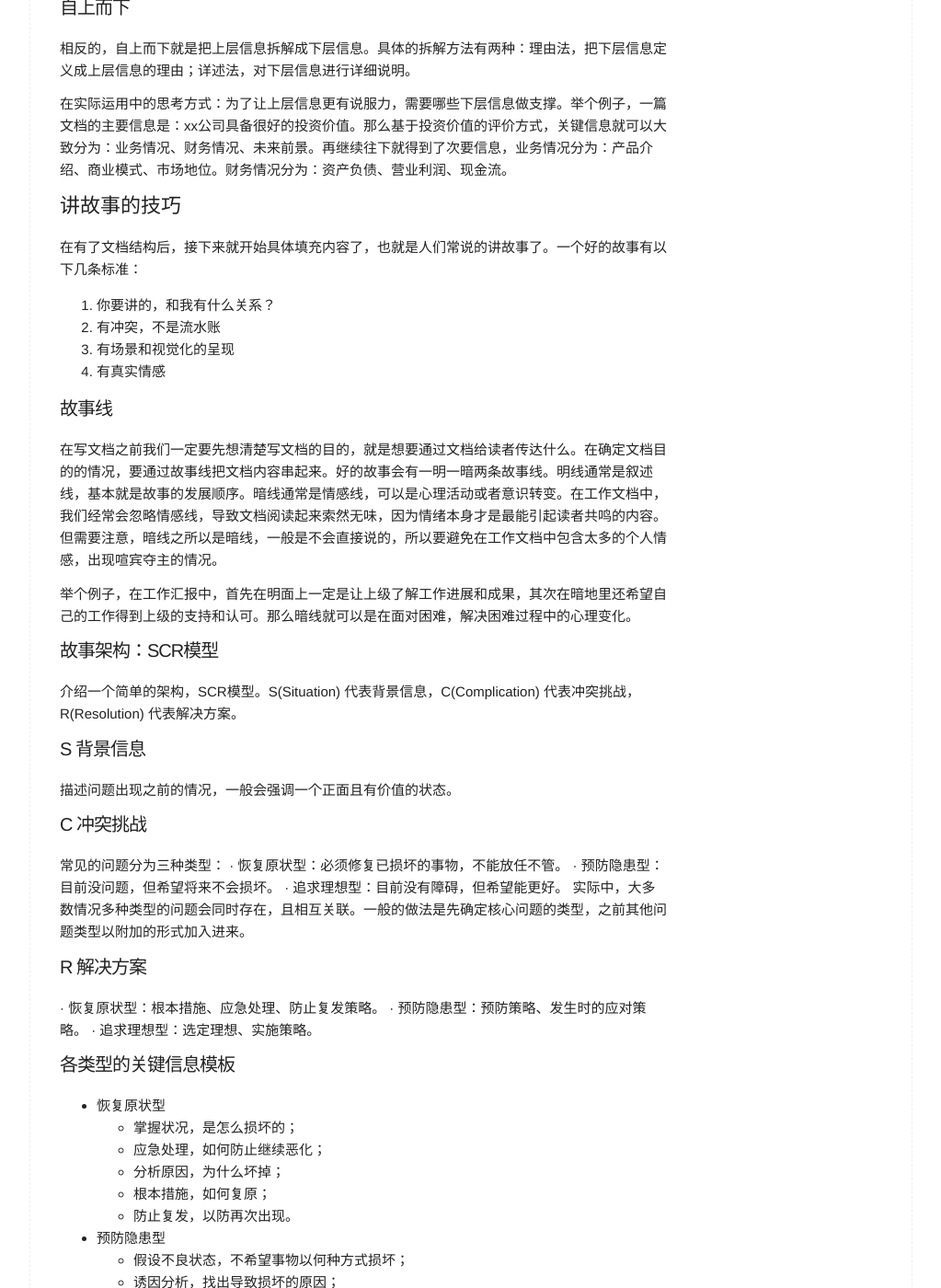
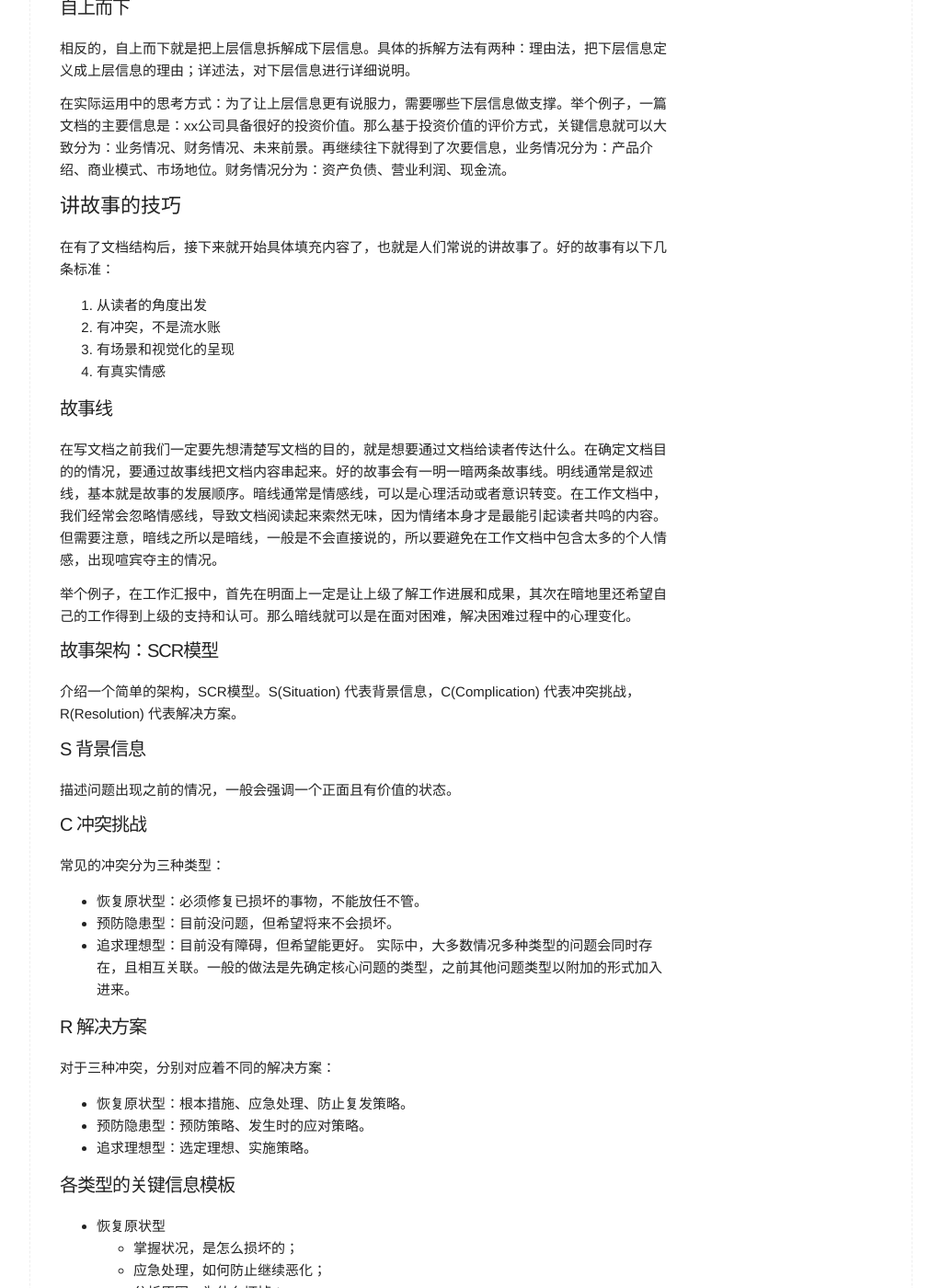
Before and after one commit to BryceHQ/brycehq.github.io, a Jekyll site: the page built from _posts/2023-10-21-如何写好工作文档.md, in a window 1280 px wide and 1400 px high, scrolled down 2406 px. Shown: the whole window at 92% size, without its empty margins (128-1151 px from the left). Built offline with Jekyll 4.4.1, drawn with Linux system fonts in a browser that asks for light colours; some of the changed text lies outside the part shown.

Commit message:
feat: 修改

````diff
--- a/_posts/2023-10-22-如何写好工作文档.md
+++ b/_posts/2023-10-21-如何写好工作文档.md
@@ -69,10 +69,10 @@ categories: 职业相关
 自下而上的做法是先基于主题收集底层信息，然后以下层信息群作为依据，作进一步的解释。解释的方式有两种：推论和摘要。
 ```
     主要信息
-        ^
+       /|\
         |
   关键信息  关键信息
-        ^
+       /|\
         | 推论：通过反复确认“因此呢”，得出没有跳跃感且相当具体的推论。
         | 摘要：抽取出潜藏在事物背后的共同本质，核心是将具体的信息抽象化。
 次要信息  次要信息  次要信息
@@ -89,8 +89,8 @@ categories: 职业相关
 在实际运用中的思考方式：为了让上层信息更有说服力，需要哪些下层信息做支撑。举个例子，一篇文档的主要信息是：xx公司具备很好的投资价值。那么基于投资价值的评价方式，关键信息就可以大致分为：业务情况、财务情况、未来前景。再继续往下就得到了次要信息，业务情况分为：产品介绍、商业模式、市场地位。财务情况分为：资产负债、营业利润、现金流。
 
 ## 讲故事的技巧
-在有了文档结构后，接下来就开始具体填充内容了，也就是人们常说的讲故事了。一个好的故事有以下几条标准：
-1. 你要讲的，和我有什么关系？
+在有了文档结构后，接下来就开始具体填充内容了，也就是人们常说的讲故事了。好的故事有以下几条标准：
+1. 从读者的角度出发
 2. 有冲突，不是流水账
 3. 有场景和视觉化的呈现
 4. 有真实情感
@@ -99,6 +99,7 @@ categories: 职业相关
 在写文档之前我们一定要先想清楚写文档的目的，就是想要通过文档给读者传达什么。在确定文档目的的情况，要通过故事线把文档内容串起来。好的故事会有一明一暗两条故事线。明线通常是叙述线，基本就是故事的发展顺序。暗线通常是情感线，可以是心理活动或者意识转变。在工作文档中，我们经常会忽略情感线，导致文档阅读起来索然无味，因为情绪本身才是最能引起读者共鸣的内容。但需要注意，暗线之所以是暗线，一般是不会直接说的，所以要避免在工作文档中包含太多的个人情感，出现喧宾夺主的情况。
 
 举个例子，在工作汇报中，首先在明面上一定是让上级了解工作进展和成果，其次在暗地里还希望自己的工作得到上级的支持和认可。那么暗线就可以是在面对困难，解决困难过程中的心理变化。
+
 ### 故事架构：SCR模型
 介绍一个简单的架构，SCR模型。S(Situation) 代表背景信息，C(Complication) 代表冲突挑战，R(Resolution) 代表解决方案。
 
@@ -106,16 +107,17 @@ categories: 职业相关
 描述问题出现之前的情况，一般会强调一个正面且有价值的状态。
 
 ### C 冲突挑战
-常见的问题分为三种类型：
-· 恢复原状型：必须修复已损坏的事物，不能放任不管。
-· 预防隐患型：目前没问题，但希望将来不会损坏。
-· 追求理想型：目前没有障碍，但希望能更好。
+常见的冲突分为三种类型：
+- 恢复原状型：必须修复已损坏的事物，不能放任不管。
+- 预防隐患型：目前没问题，但希望将来不会损坏。
+- 追求理想型：目前没有障碍，但希望能更好。
 实际中，大多数情况多种类型的问题会同时存在，且相互关联。一般的做法是先确定核心问题的类型，之前其他问题类型以附加的形式加入进来。
 
 ### R 解决方案
-· 恢复原状型：根本措施、应急处理、防止复发策略。
-· 预防隐患型：预防策略、发生时的应对策略。
-· 追求理想型：选定理想、实施策略。
+对于三种冲突，分别对应着不同的解决方案：
+- 恢复原状型：根本措施、应急处理、防止复发策略。
+- 预防隐患型：预防策略、发生时的应对策略。
+- 追求理想型：选定理想、实施策略。
 
 ### 各类型的关键信息模板
 - 恢复原状型
@@ -171,7 +173,7 @@ categories: 职业相关
 最后是总结，什么画龙点睛、升华主旨之类的大家都看过很多。但基于我个人的实践来说，总结想要写出彩很难，一般来说还是一个中规中矩的总结，把更多时间放在写好上面讲的几个环节。另外注意总结部分最好顺带一下未来展望，这样述职的方方面面就全了。
 
 # 结尾
-上面写了很多，这里简单的总结一下：首先要写好工作文档，存在着基本的方法论，是可以学习并练习的；其次书写过程要先确定文档结构，再填充具体内容；最后是文档内容要通过讲故事的方式提升可读性。
+上面写了很多，这里简单的总结一下：首先要写好工作文档，存在着基本的方法论，是可以学习并练习的；其次书写过程要先确定文档结构，再填充具体内容；最后是文档内容要通过讲故事的方式提升可读性。当然，实际工作中书写文档的情况千变万化，就需要我们在学习中不断实践，逐步提升自己的文档书写能力。
 
 最后是推荐阅读的书籍：
 - 《麦肯锡教我的写作武器》
````
